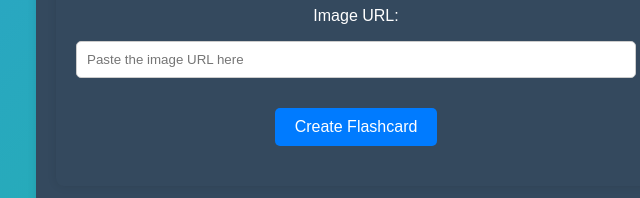
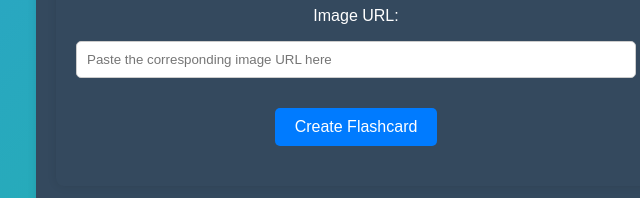
Before and after one commit to moayyadsaleh/flashcard-app, a plain HTML site: page index.html in a window 1280 px wide. Shown: the part 637-835 px from the top of the page, 284-924 px from the left. Drawn offline with Linux system fonts and the light colour scheme.

Commit message:
Change wording

```diff
--- a/index.html
+++ b/index.html
@@ -39,7 +39,7 @@
           type="text"
           id="imageUrl"
           class="form-input"
-          placeholder="Paste the image URL here"
+          placeholder="Paste the corresponding image URL here"
         />
 
         <button type="submit" id="createCardBtn" class="form-button">
```
